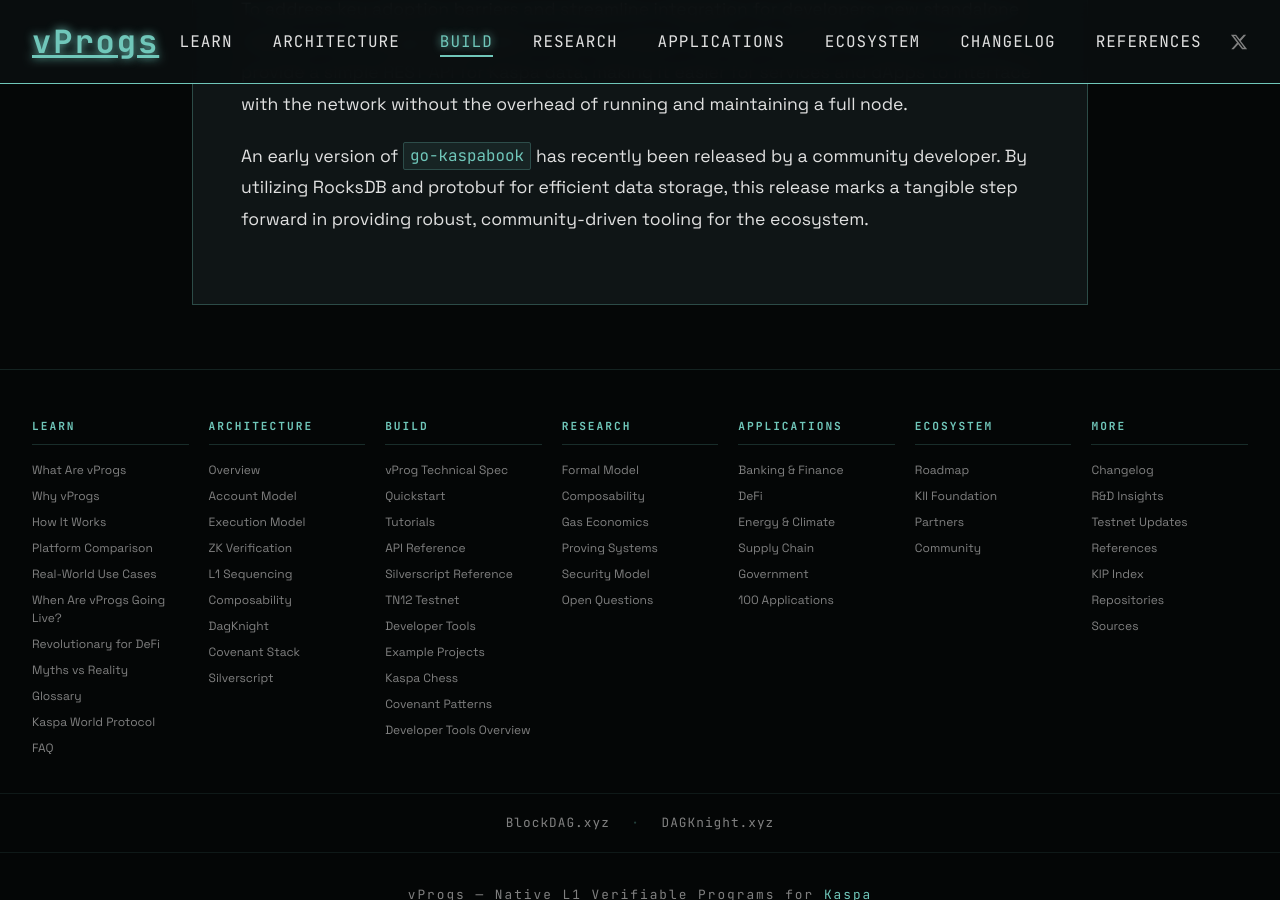
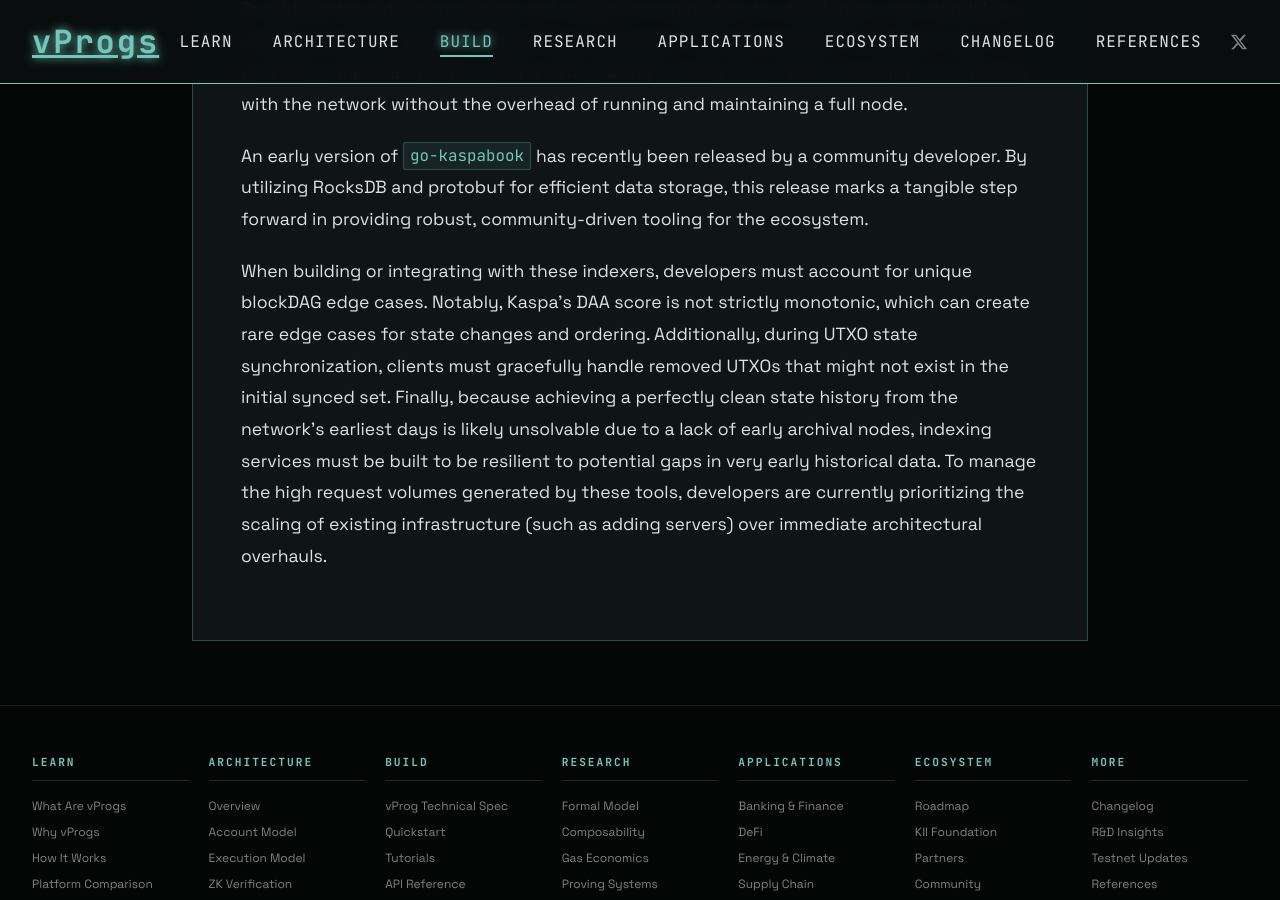
Before and after one commit to creative-inference/vprogs.xyz, a Jekyll site: the page built from build/developer-tools-overview.md, in a window 1280 px wide and 900 px high, scrolled down 8398 px. Built offline with Jekyll 4.4.1, drawn with Linux system fonts in a browser that asks for light colours.

Commit message:
Add blockDAG edge cases to indexing infrastructure overview. [auto]

```diff
--- a/build/developer-tools-overview.md
+++ b/build/developer-tools-overview.md
@@ -199,3 +199,7 @@
 
 
 An early version of `go-kaspabook` has recently been released by a community developer. By utilizing RocksDB and protobuf for efficient data storage, this release marks a tangible step forward in providing robust, community-driven tooling for the ecosystem.
+
+
+
+When building or integrating with these indexers, developers must account for unique blockDAG edge cases. Notably, Kaspa's DAA score is not strictly monotonic, which can create rare edge cases for state changes and ordering. Additionally, during UTXO state synchronization, clients must gracefully handle removed UTXOs that might not exist in the initial synced set. Finally, because achieving a perfectly clean state history from the network's earliest days is likely unsolvable due to a lack of early archival nodes, indexing services must be built to be resilient to potential gaps in very early historical data. To manage the high request volumes generated by these tools, developers are currently prioritizing the scaling of existing infrastructure (such as adding servers) over immediate architectural overhauls.
```
